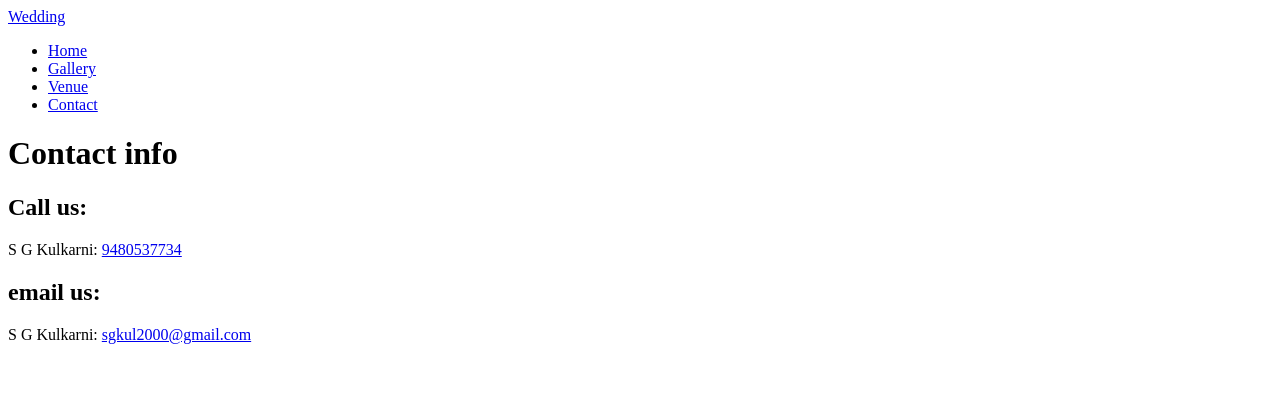
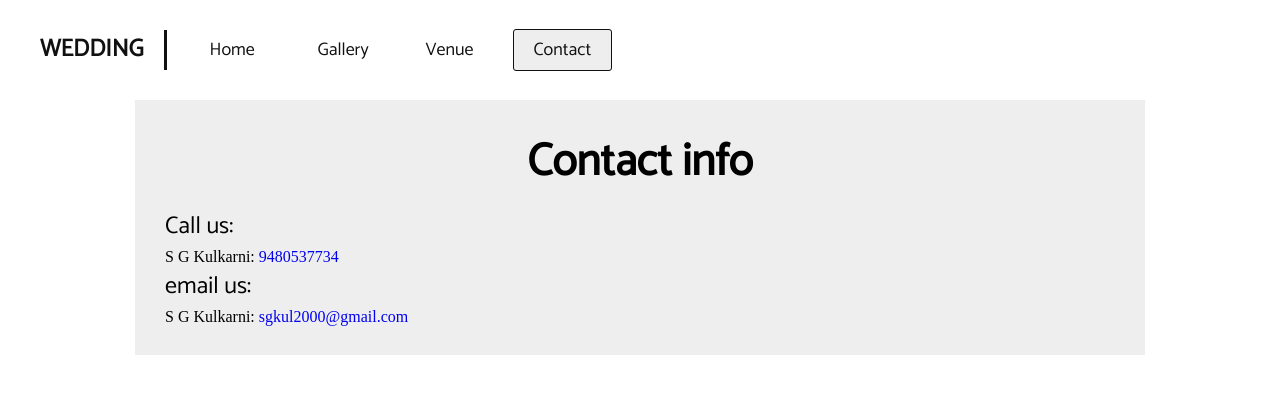
Before and after one commit to Vikas7kr/Wedding-Webpage, a plain HTML site: page contact/contact.html in a window 1280 px wide. Drawn offline with Linux system fonts and the light colour scheme; the site is published under a folder, as on GitHub Pages, so addresses that start at the root find nothing.

Commit message:
fix1: css not working

```diff
--- a/contact/contact.html
+++ b/contact/contact.html
@@ -6,7 +6,7 @@
     <meta http-equiv="X-UA-Compatible" content="ie=edge">
     <link href="https://fonts.googleapis.com/css?family=Catamaran&display=swap" rel="stylesheet">
     <title>Document</title>
-    <link rel="stylesheet" href="/style/contactstyle.css">
+    <link rel="stylesheet" href="contactstyle.css">
 </head>
 <body>
     <header>
```
Also changed, not shown: index.html (+1 -1 lines), contact/contactstyle.css (renamed from style/contactstyle.css), style.css (renamed from style/style.css).
